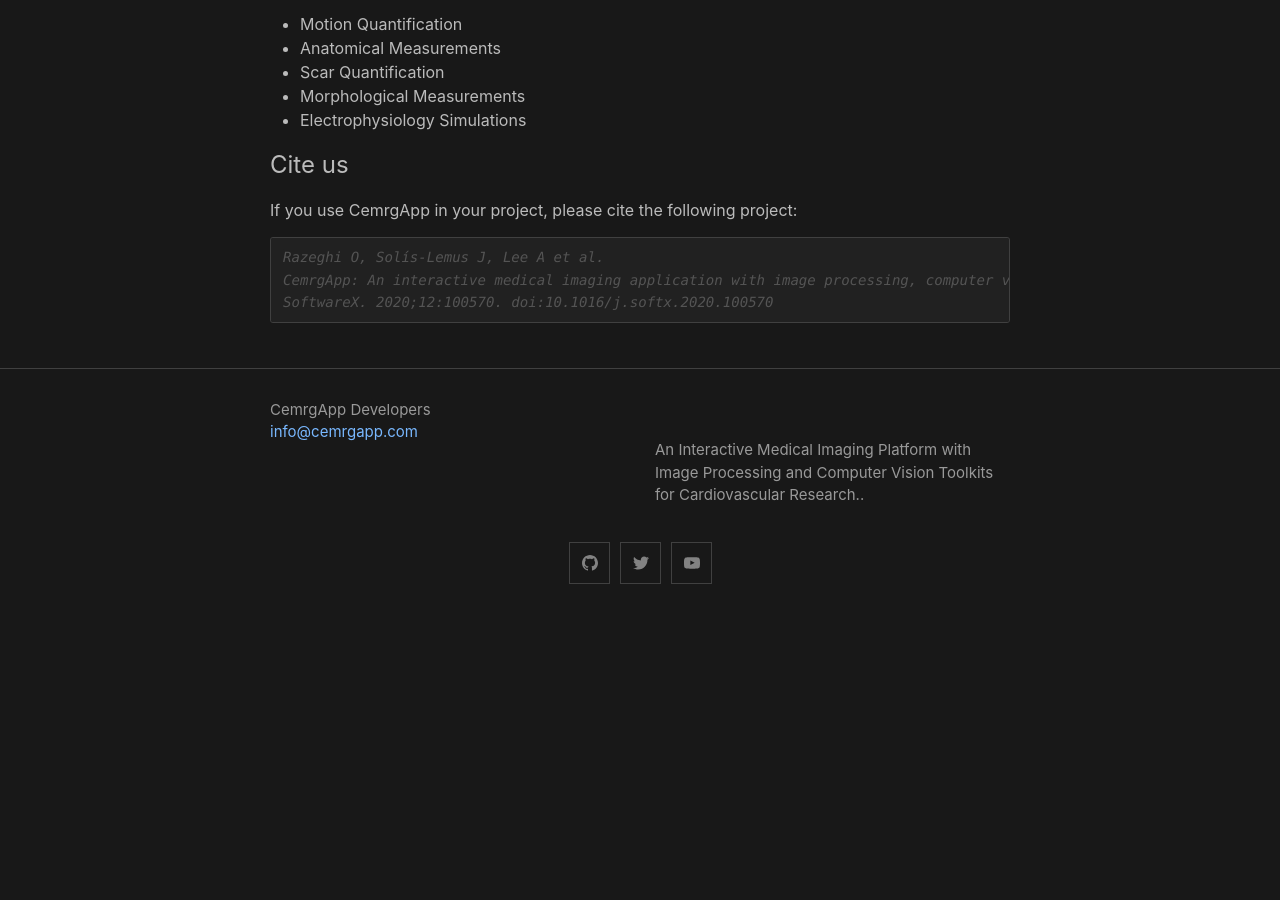
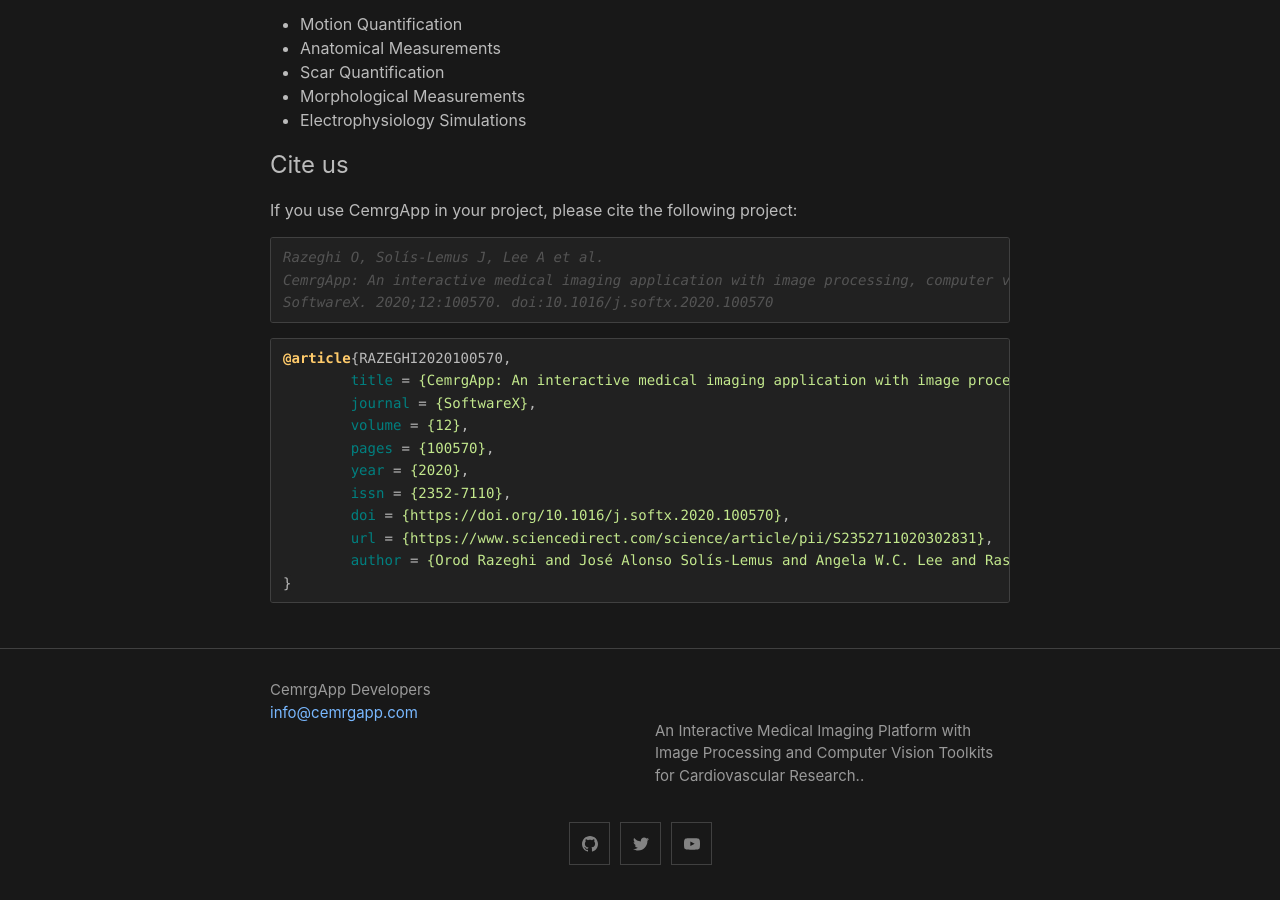
Before and after one commit to OpenHeartDevelopers/CemrgApp, a Jekyll site: the page built from index.md, in a window 1280 px wide and 900 px high, scrolled down 886 px. Built offline with Jekyll 4.4.1, drawn with Linux system fonts in a browser that asks for light colours; before the commit the page ends 1505 px from its top, so only the background shows below that.

Commit message:
Update citation to include bibitex format
@alonsoJASL Not sure this actually looks better or not? maybe we should keep what we had? what do you think?

````diff
--- a/index.md
+++ b/index.md
@@ -57,3 +57,16 @@
 CemrgApp: An interactive medical imaging application with image processing, computer vision, and machine learning toolkits for cardiovascular research.
 SoftwareX. 2020;12:100570. doi:10.1016/j.softx.2020.100570
 ```
+```bibtex
+@article{RAZEGHI2020100570,
+	title = {CemrgApp: An interactive medical imaging application with image processing, computer vision, and machine learning toolkits for cardiovascular research},
+	journal = {SoftwareX},
+	volume = {12},
+	pages = {100570},
+	year = {2020},
+	issn = {2352-7110},
+	doi = {https://doi.org/10.1016/j.softx.2020.100570},
+	url = {https://www.sciencedirect.com/science/article/pii/S2352711020302831},
+	author = {Orod Razeghi and José Alonso Solís-Lemus and Angela W.C. Lee and Rashed Karim and Cesare Corrado and Caroline H. Roney and Adelaide {de Vecchi} and Steven A. Niederer}
+}
+```
````
